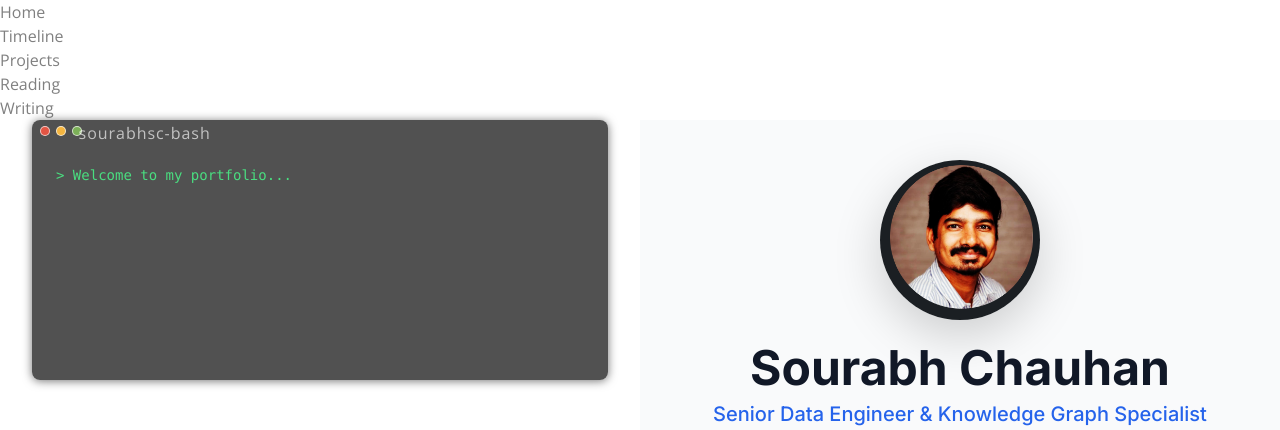
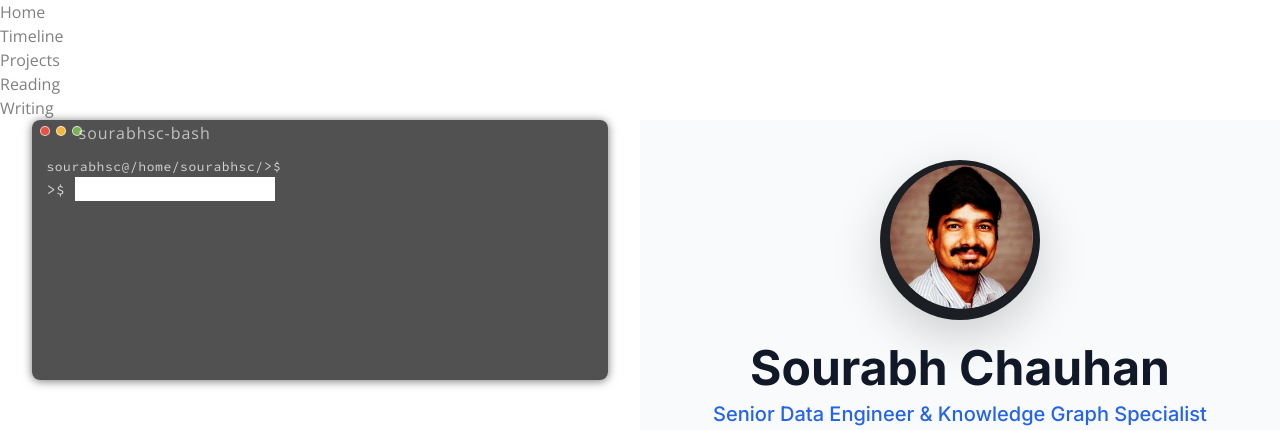
Before and after one commit to sourabhsc/portflolio-sc, a Flask app: page / in a window 1280 px wide. Shown: the top 430 px of the page. Run offline with Flask 3, Linux system fonts and the light colour scheme; some libraries are stand-ins or nearby versions.

Commit message:
bring back old dynamic terminal

```diff
--- a/portfolio-sc/templates/home.html
+++ b/portfolio-sc/templates/home.html
@@ -45,8 +45,11 @@
                         </div>
                         <span class="title">sourabhsc-bash</span>
                     </div>
-                    <div class="p-4 text-green-400 font-mono text-sm">
-                        <p class="animate-blink">&gt; Welcome to my portfolio...</p>
+                     <div class="message">
+                        <span class='prompt'><span class='user'>sourabhsc</span><span class="at">@</span><span
+                                class="path">/home/sourabhsc/</span>><span class="caret">$</span></span>
+                        <span class="typed"></span>
+                        <form>><span class="caret">$</span>&nbsp;<input type="text" name="response"/></form>
                     </div>
                 </div>
             </div>
```
